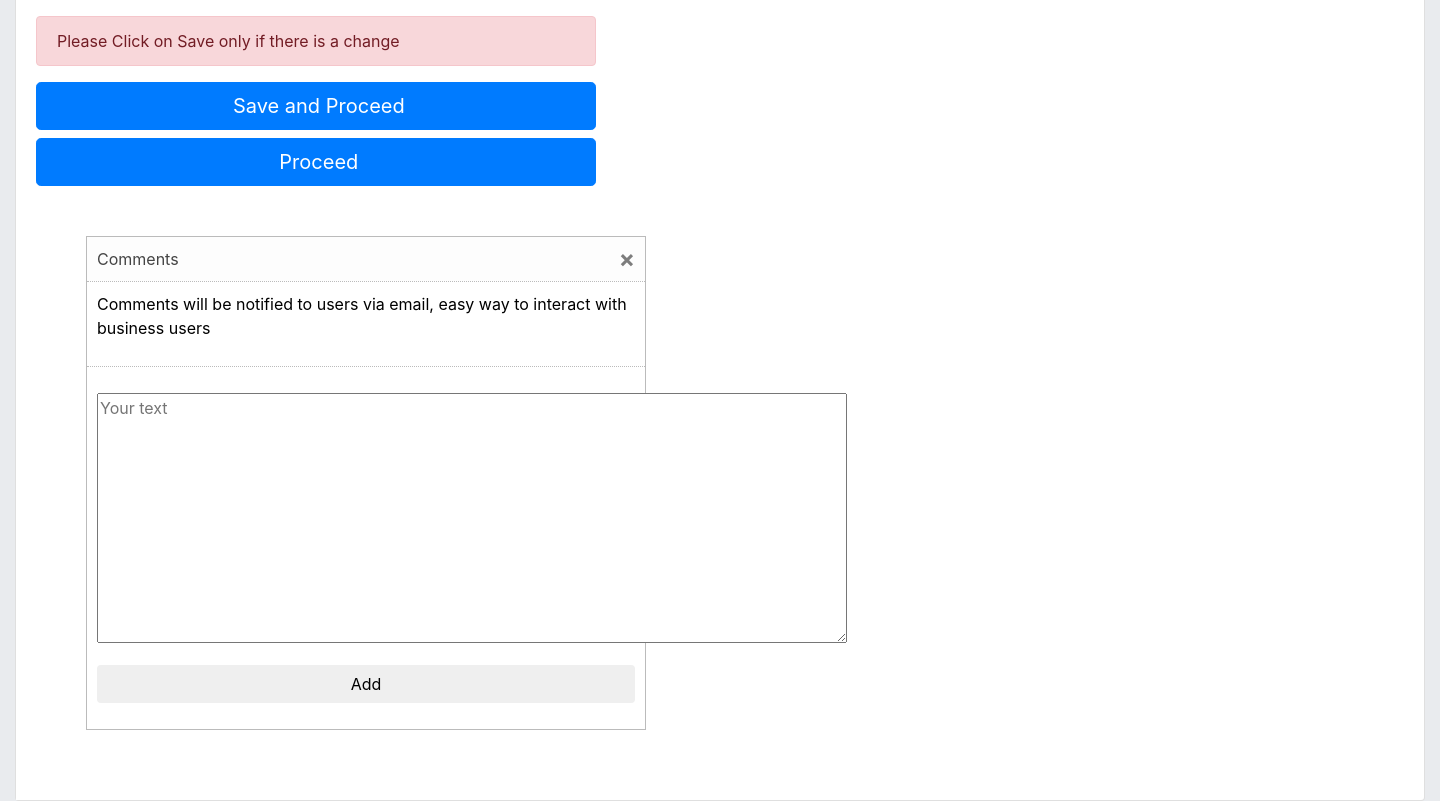
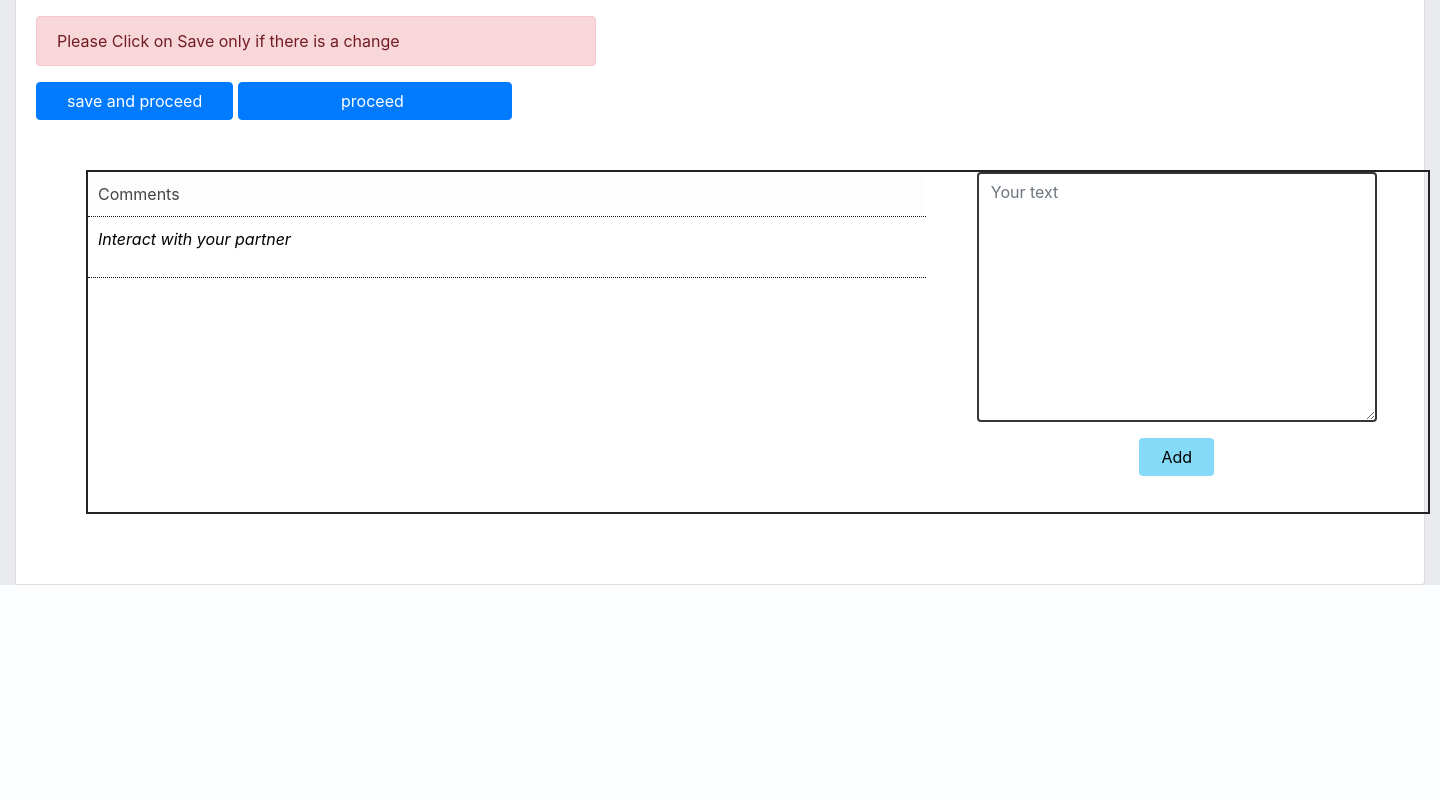
Before and after one commit to hariharasudhand/royalyarns-web, a Django app: page /ryn2 in a window 1440 px wide. Shown: the part 733-1534 px from the top of the page. After the commit the page ends 1318 px from the top, so only its background shows below. Run offline with Django 4.2, Linux system fonts and the light colour scheme; parts of the project's set-up code (start-up, migrations or seed data) failed here and were passed over; some libraries are stand-ins or nearby versions.

Commit message:
merged purus code
merged purus code

```diff
--- a/RY_Enquiry_Form/templates/app/ryn2.html
+++ b/RY_Enquiry_Form/templates/app/ryn2.html
@@ -71,7 +71,7 @@
         //initialising a variable name row_count
         var row_count = 0;
         //printing default value of row_count that is 0 in h2 tag
-        // document.getElementById("counting").innerText = row_count;
+        document.getElementById("counting").innerText = row_count;
 
         //creation of increment function
         function increment() {
@@ -351,11 +351,21 @@
     /*  Comment Box CSS */
     @import url(//netdna.bootstrapcdn.com/bootstrap/3.1.1/css/bootstrap.min.css);
 
+
     .detailBox {
-        width:100%;
-        border:1px solid #bbb;
+        width:240%;
+        border:2px solid rgb(36, 35, 35);
         margin:50px;
+        display: flex;
+        padding-bottom: 20px;
     }
+    .left{
+            flex: 50%;
+        }
+    .right{
+        flex: 25%;
+    }
+
     .titleBox {
         background-color:#fdfdfd;
         padding:10px;
@@ -368,7 +378,7 @@
 
     .commentBox {
         padding:10px;
-        border-top:1px dotted #bbb;
+        border-top:1px dotted rgb(24, 24, 24);
     }
     .commentBox .form-group:first-child, .actionBox .form-group:first-child {
         width:80%;
@@ -415,7 +425,7 @@
         font-size:11px;
     }
     .actionBox {
-        border-top:1px dotted #bbb;
+        border-top:1px dotted rgb(17, 16, 16);
         padding:10px;
     }
     </style>
@@ -583,25 +593,35 @@
                     <div class="alert alert-danger" role="alert">
                         Please Click on Save only if there is a change
                     </div>
-                    <div class="d-grid gap-2">
+                    <!-- <div class="d-grid gap-2">
                         <button type="submit"
                             class="btn btn-primary btn-lg btn-block">&nbsp;&nbsp;&nbsp;&nbsp;&nbsp;&nbsp;Save
                             and Proceed&nbsp;&nbsp;&nbsp;&nbsp;&nbsp;</button>
                         <button type="button" id="cancelAction"
                             class="btn btn-primary btn-lg btn-block">&nbsp;&nbsp;&nbsp;&nbsp;&nbsp;&nbsp;Proceed&nbsp;&nbsp;&nbsp;&nbsp;&nbsp;</button>
-                        <!-- <input type="hidden" id="txtcancel" name="txtcancel" value=""> -->
+
+                    </div> -->
+                    <!--
+                        Change button size using bootstrap
+                    -->
+                    <div class="d-grid gap-2">
+                        <input class="btn btn-primary" value="&nbsp;&nbsp;&nbsp;&nbsp;save and proceed&nbsp;&nbsp;&nbsp;&nbsp;" type="submit">
+                        <input class="btn btn-primary" id="cancelAction" value="&nbsp;&nbsp;&nbsp;&nbsp;proceed &nbsp;&nbsp;&nbsp;&nbsp;">
                    </div>
 
                         <!-- new comments box-->
 
+
+                        <!-- new comments box-->
+
+
                                 <div class="detailBox">
+                                    <div class="left">
                                     <div class="titleBox">
                                         <label>Comments</label>
-                                <button type="button" class="close" aria-hidden="true">&times;</button>
                                     </div>
                                 <div class="commentBox">
-
-                                <p class="taskDescription">Comments will be notified to users via email, easy way to interact with business users</p>
+                                    <p class="taskDescription"><i>Interact with your partner</i></p>
                                 </div>
                                 <div class="actionBox">
                                     <ul class="commentList">
@@ -616,17 +636,22 @@
                                         </div>
                                     </li>
                                     {% endfor %}
+                                    </ul>
+                                    </div>
+                                    </div>
 
                                 </ul>
                                 <!-- <form method="post" class="form-block"> -->
+                                    <div class="right">
+
                                     <div class="form-group">
 
-                                        <textarea style="height:250px;width:750px" class="border-10"
-                                            class="form-input form-control-lg mb-2"  id="Ccomment"
-                                            name="Ccomment" value="" placeholder="Your text"></textarea>
+                                        <center><textarea style="height:250px;width:400px; border: solid rgb(55, 53, 53) 2px;"
+                                            class="form-control" required="" id="Ccomment" aria-describedby="emailHelp"
+                                            name="Ccomment" value="" placeholder="Your text"></textarea></center>
                                     </div>
                                     <div class="form-group">
-                                        <button id="commentAction" class="btn btn-default">Add</button>
+                                       <center> <button id="commentAction" class="btn btn-default" style="width: 15%;; background-color: #85daf7;" >Add</button></center>
                                     </div>
                                     <input type="hidden" id="txtcancel" name="txtcancel" value="">
                                     {% if messages %}
@@ -644,9 +669,6 @@
 
 
                 </div>
-            </div>
-        </div>
-    </div>
 
     {% else %}
     <h2>No data was found</h2>
```
Lines whose indentation alone changed are shown as unchanged.
